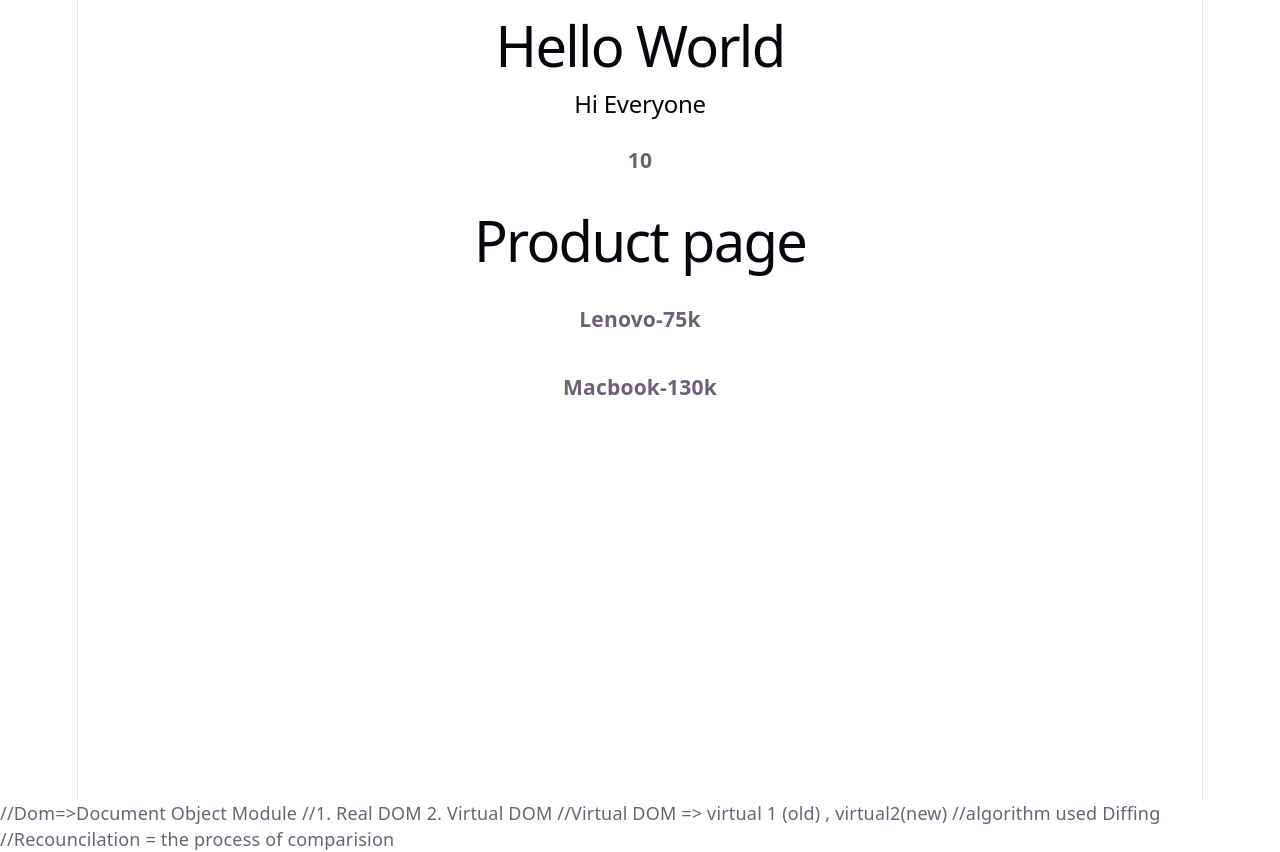
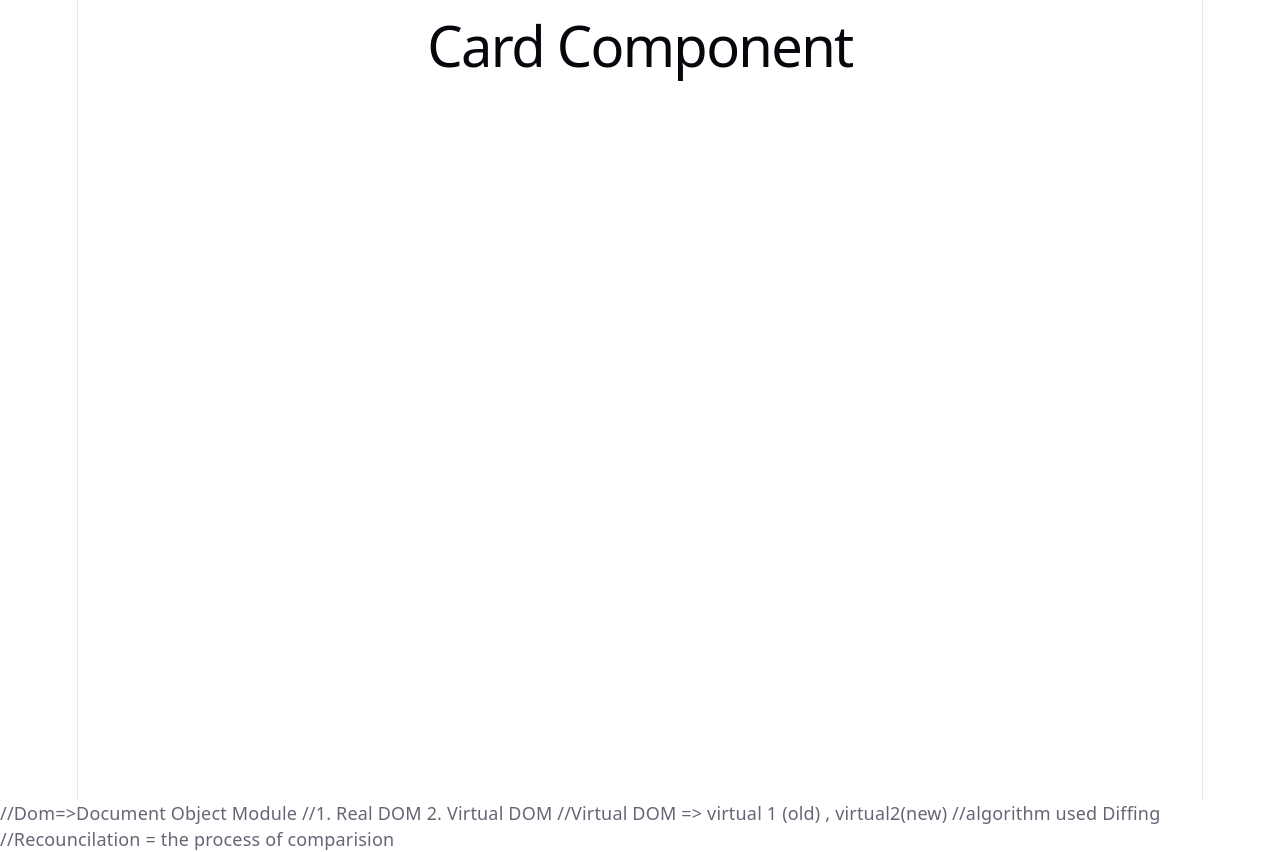
Before and after one commit to Sanjana-53/Reactjs-tutorial, a React (Vite) app in the folder demo/: page / in a window 1280 px wide. Built offline with nearby package versions, Linux system fonts and the light colour scheme.

Commit message:
update commit

```diff
--- a/demo/src/App.jsx
+++ b/demo/src/App.jsx
@@ -1,34 +1,48 @@
-import Product from "./Product"
-const App = ()=>{
-  const a=10;
-  let toggle = false;
-  //let prodt;
+// import Product from "./Product"
+// const App = ()=>{
+//   const a=10;
+//   let toggle = false;
+//   //let prodt;
 
-  return (
-  <>
-    <h1>Hello World </h1>
-    <h2>Hi Everyone</h2>
-    <h3>{a}</h3>
-    <h1>Product page</h1>
-    {
-      toggle &&
+//   return (
+//   <>
+//     <h1>Hello World </h1>
+//     <h2>Hi Everyone</h2>
+//     <h3>{a}</h3>
+//     <h1>Product page</h1>
+//     {
+//       toggle &&
 
+//     <>
+//     <Product name="HP" price={60}/>
+//     <Product name="Vivo" price={30}/>
+//     <Product name="Acer" price={50}/>
+//       </>
+//    ||
+//     <>
+//     <Product name="Lenovo" price={75}/>
+//     <Product name="Macbook" price={130}/>
+//     </>
+
+// }
+//   </>
+//   );
+// }//empty tag in react are called fragment
+// export default App
+
+// //UI
+// //1. Imperative   2. Declarative
+
+
+
+import Card from "./Card"
+
+const App=()=>{
+  return(
     <>
-    <Product name="HP" price={60}/>
-    <Product name="Vivo" price={30}/>
-    <Product name="Acer" price={50}/>
-      </>
-   ||
-    <>
-    <Product name="Lenovo" price={75}/>
-    <Product name="Macbook" price={130}/>
+
+    <Card/>
     </>
-
+  )
 }
-  </>
-  );
-}//empty tag in react are called fragment
 export default App
-
-//UI
-//1. Imperative   2. Declarative
--- /dev/null
+++ b/demo/src/Card.jsx
@@ -0,0 +1,5 @@
+const Card = ()=>{
+    return <h1>Card Component</h1>
+
+}
+export default Card
```
